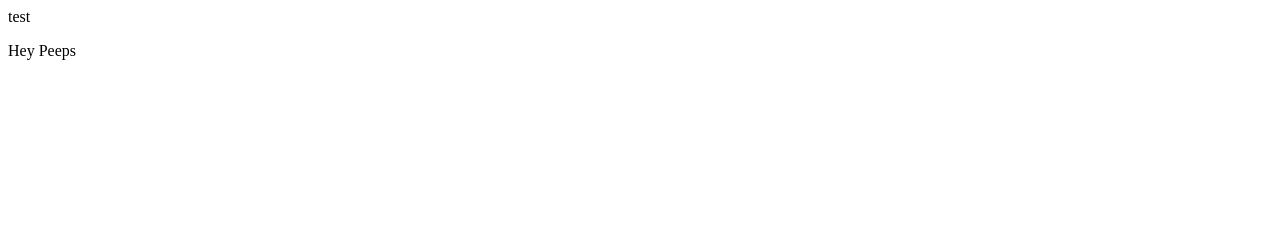
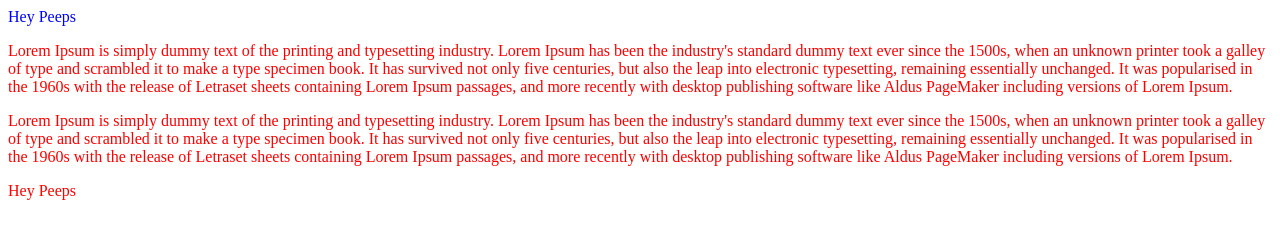
Before and after one commit to JacobHeo/JacobHeo.github.io, a plain HTML site: page index.html in a window 1280 px wide. Drawn offline with Linux system fonts and the light colour scheme.

Commit message:
add color

```diff
--- a/index.html
+++ b/index.html
@@ -3,8 +3,15 @@
     <title>Hey Peeps</title>
   </head>
   <body>
+    <div id="greeting" style="color:blue;">
+      Hey Peeps
+    </div>
+    <div id="content" style="color:red;">
+      <p>
+        Lorem Ipsum is simply dummy text of the printing and typesetting industry. Lorem Ipsum has been the industry's standard dummy text ever since the 1500s, when an unknown printer took a galley of type and scrambled it to make a type specimen book. It has survived not only five centuries, but also the leap into electronic typesetting, remaining essentially unchanged. It was popularised in the 1960s with the release of Letraset sheets containing Lorem Ipsum passages, and more recently with desktop publishing software like Aldus PageMaker including versions of Lorem Ipsum.
+      </p>
     <p>
-      test
+      Lorem Ipsum is simply dummy text of the printing and typesetting industry. Lorem Ipsum has been the industry's standard dummy text ever since the 1500s, when an unknown printer took a galley of type and scrambled it to make a type specimen book. It has survived not only five centuries, but also the leap into electronic typesetting, remaining essentially unchanged. It was popularised in the 1960s with the release of Letraset sheets containing Lorem Ipsum passages, and more recently with desktop publishing software like Aldus PageMaker including versions of Lorem Ipsum.
     </p>
     Hey Peeps
   </body>
```
